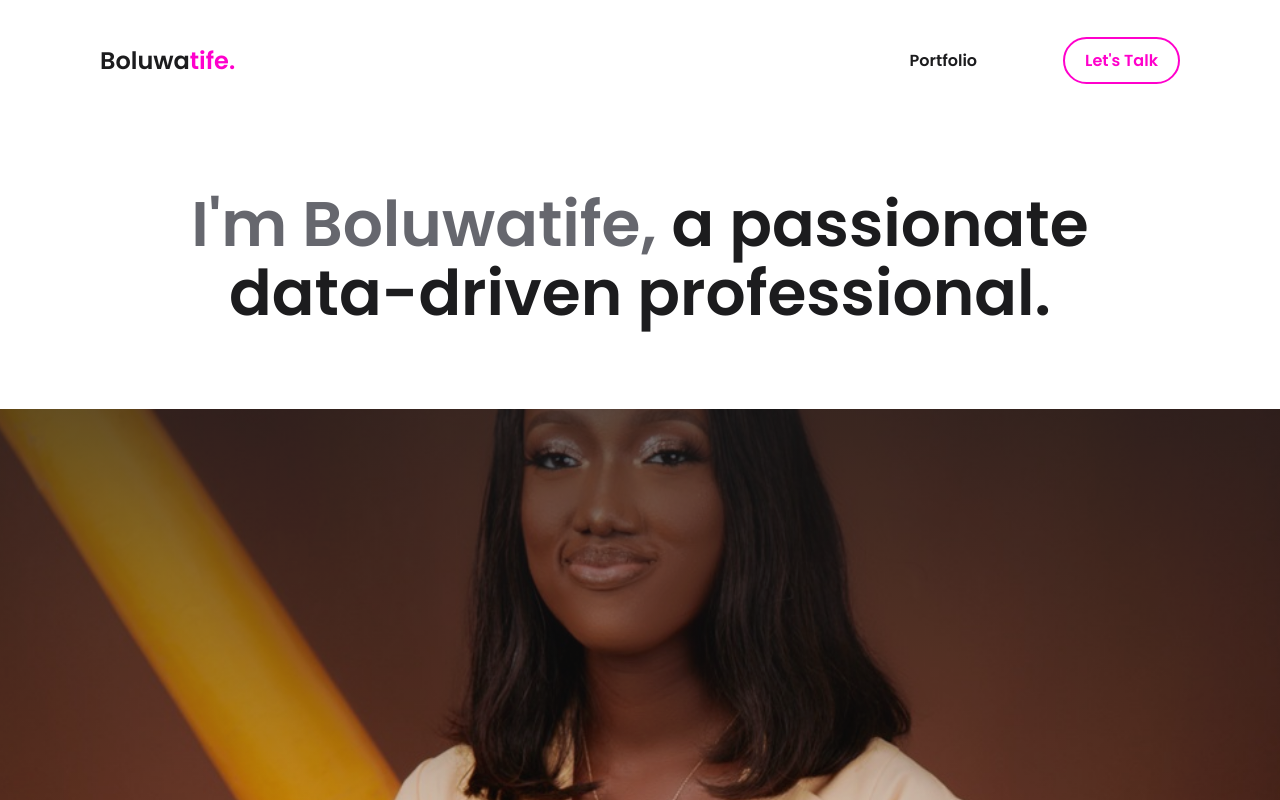
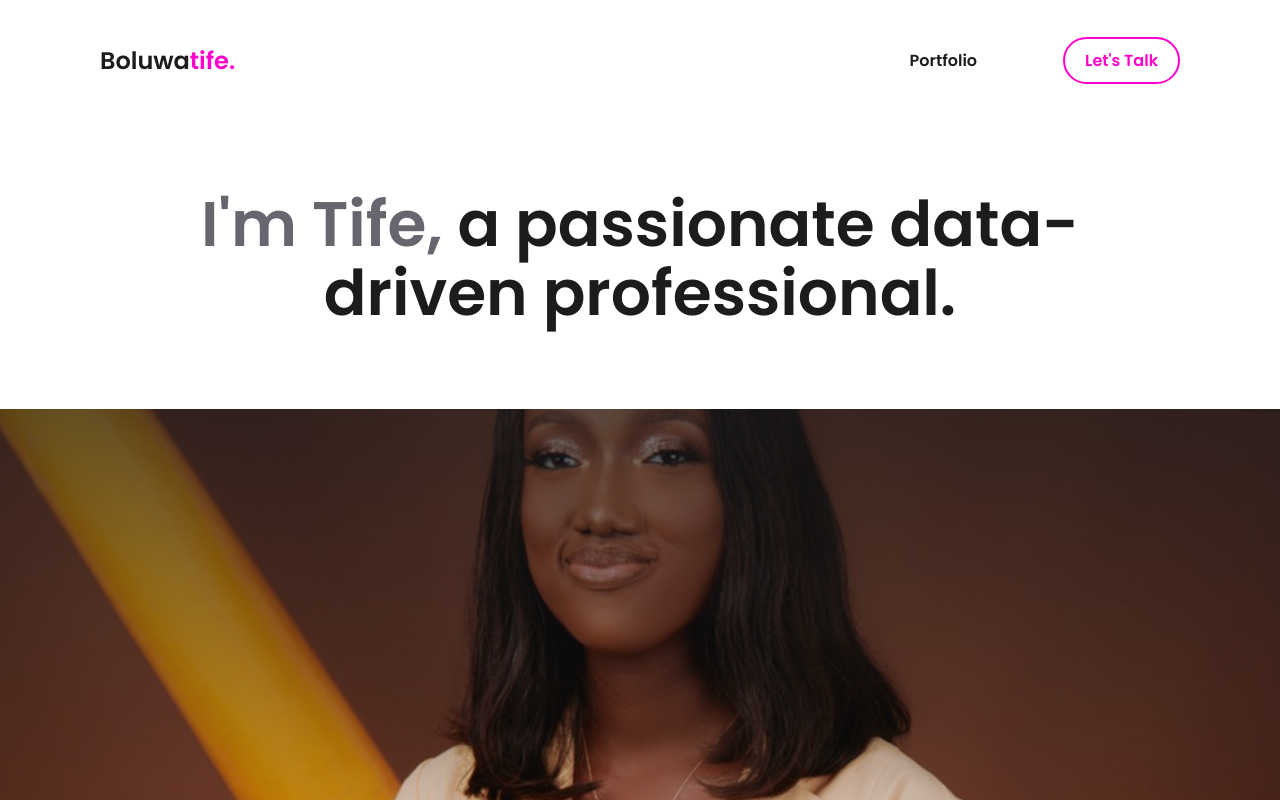
Before and after one commit to opeodedeyi/tife-portfolio, a Next.js app: page / in a window 1280 px wide. Shown: the top 800 px of the page. Built offline with nearby package versions, Linux system fonts and the light colour scheme.

Commit message:
updated name on homepage

```diff
--- a/pages/index.js
+++ b/pages/index.js
@@ -15,7 +15,7 @@ const Home = () => {
             <div className="background-image"></div>
 
             <div className="home-container">
-                <p className="home-container-introduction"><span className="home-container-introduction-special">I&apos;m Boluwatife,</span> a passionate data-driven professional.</p>
+                <p className="home-container-introduction"><span className="home-container-introduction-special">I&apos;m Tife,</span> a passionate data-driven professional.</p>
             </div>
 
             <div className="home-container-socials">
```
